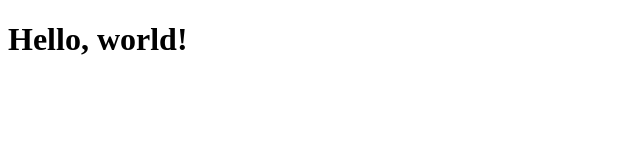
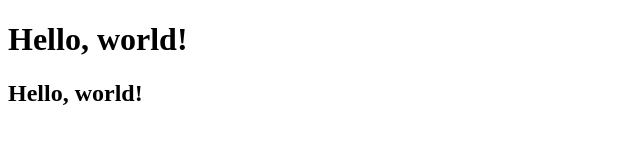
Before and after one commit to MASpiridonov/test_repo, a plain HTML site: page index.html in a window 1280 px wide. Shown: the whole page, without its empty margins (0-640 px from the left). Drawn offline with Linux system fonts and the light colour scheme.

Commit message:
add h2 title

```diff
--- a/index.html
+++ b/index.html
@@ -8,5 +8,6 @@
 </head>
 <body>
     <h1>Hello, world!</h1>
+    <h2>Hello, world!</h2>
 </body>
 </html>
```
